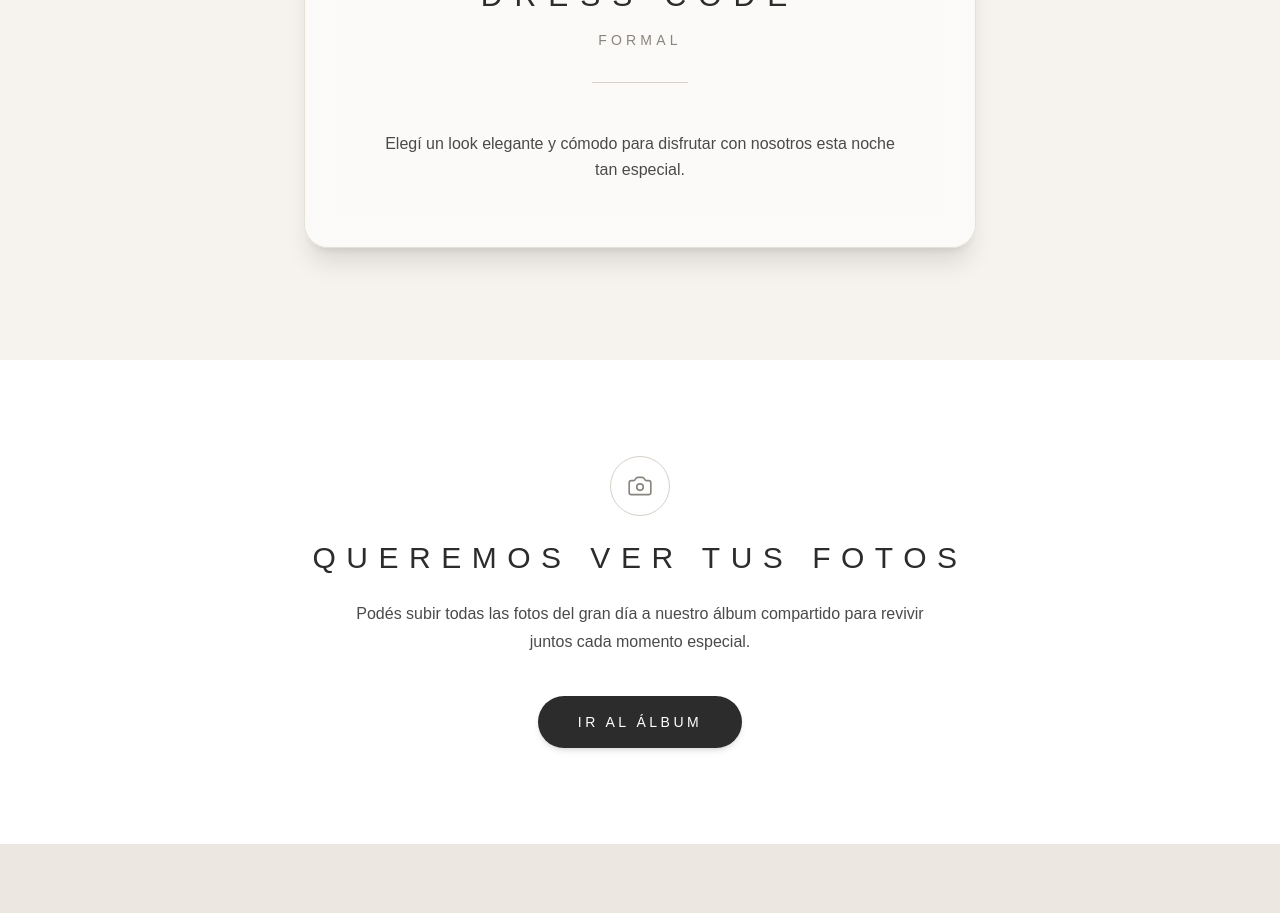
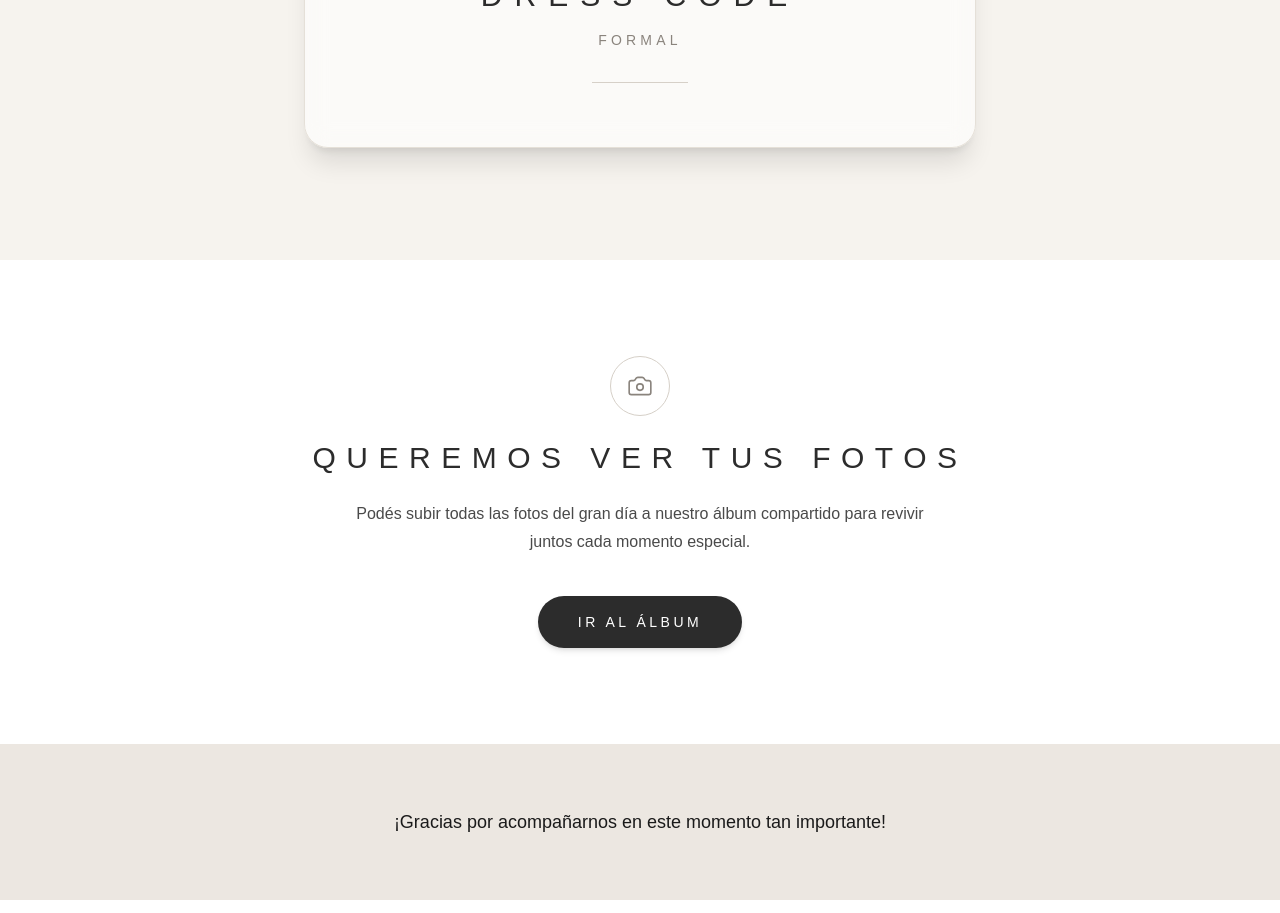
Before and after one commit to aylenguy/APP-boda, a Next.js app: page / in a window 1280 px wide. Shown: the part 4580-5493 px from the top of the page. Built offline with nearby package versions, Linux system fonts and the light colour scheme.

Commit message:
prueba cambio visible

```diff
--- a/app/page.tsx
+++ b/app/page.tsx
@@ -409,12 +409,7 @@ className="absolute inset-0 h-full w-full object-cover object-[80%_center] md:ob
 
           <div className="mx-auto mt-8 h-px w-24 bg-[#d6d0c8]" />
 
-          <div className="mx-auto mt-10 max-w-lg space-y-4 text-base leading-relaxed text-[#4a4a4a] md:mt-12">
-            <p>
-              Elegí un look elegante y cómodo para disfrutar con nosotros esta
-              noche tan especial.
-            </p>
-          </div>
+
         </div>
       </section>
 
```
